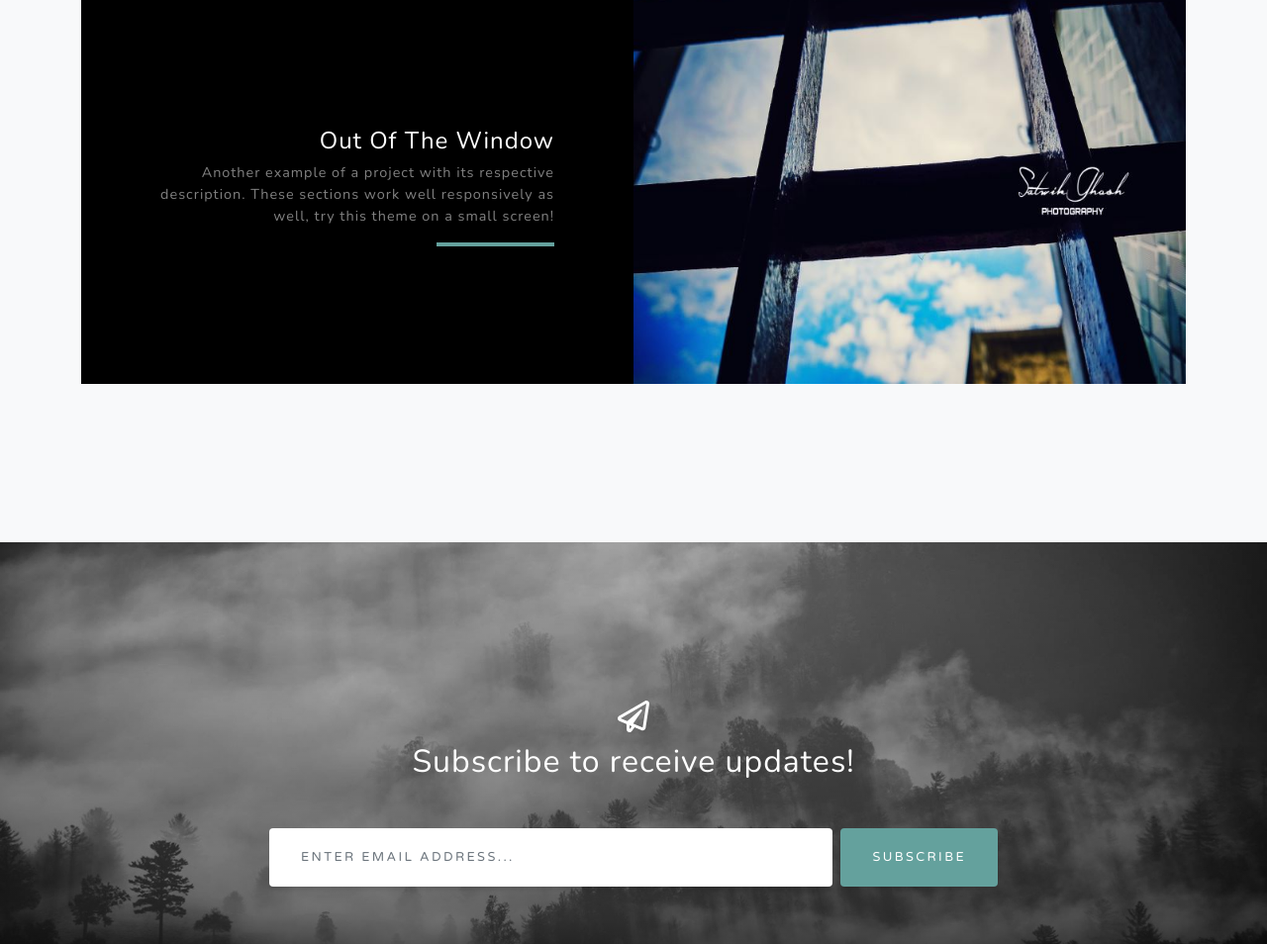
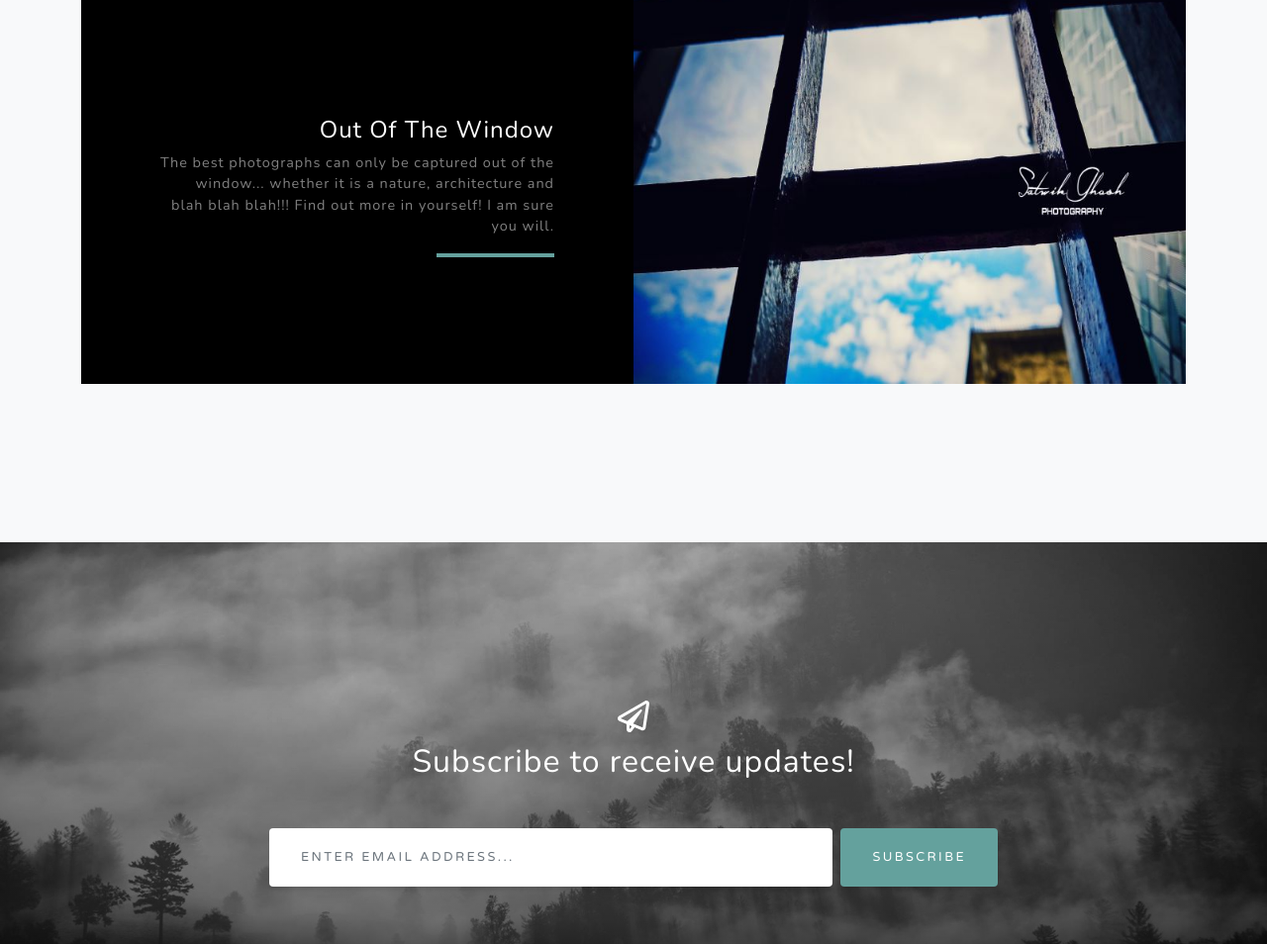
Before and after one commit to Satwik-2000/Project-FotoGrafia, a plain HTML site: page index.html in a window 1280 px wide. Shown: the part 3082-4036 px from the top of the page at 99% size. Drawn offline with nearby package versions, Linux system fonts and the light colour scheme.

Commit message:
initial version

```diff
--- a/index.html
+++ b/index.html
@@ -104,7 +104,7 @@
                             <div class="d-flex h-100">
                                 <div class="project-text w-100 my-auto text-center text-lg-right">
                                     <h4 class="text-white">Out Of The Window</h4>
-                                    <p class="mb-0 text-white-50">Another example of a project with its respective description. These sections work well responsively as well, try this theme on a small screen!</p>
+                                    <p class="mb-0 text-white-50">The best photographs can only be captured out of the window... whether it is a nature, architecture and blah blah blah!!! Find out more in yourself! I am sure you will.</p>
                                     <hr class="d-none d-lg-block mb-0 mr-0" />
                                 </div>
                             </div>
--- a/js/scripts.js
+++ b/js/scripts.js
@@ -1,5 +1,5 @@
 /*!
-    * Start Bootstrap - Grayscale v6.0.2 (https://startbootstrap.com/themes/grayscale)
+    * Start Bootstrap - Satwik-FotoGrafia v6.0.2 (https://startbootstrap.com/themes/grayscale)
     * Copyright 2013-2020 Start Bootstrap
     * Licensed under MIT (https://github.com/StartBootstrap/startbootstrap-grayscale/blob/master/LICENSE)
     */
```
